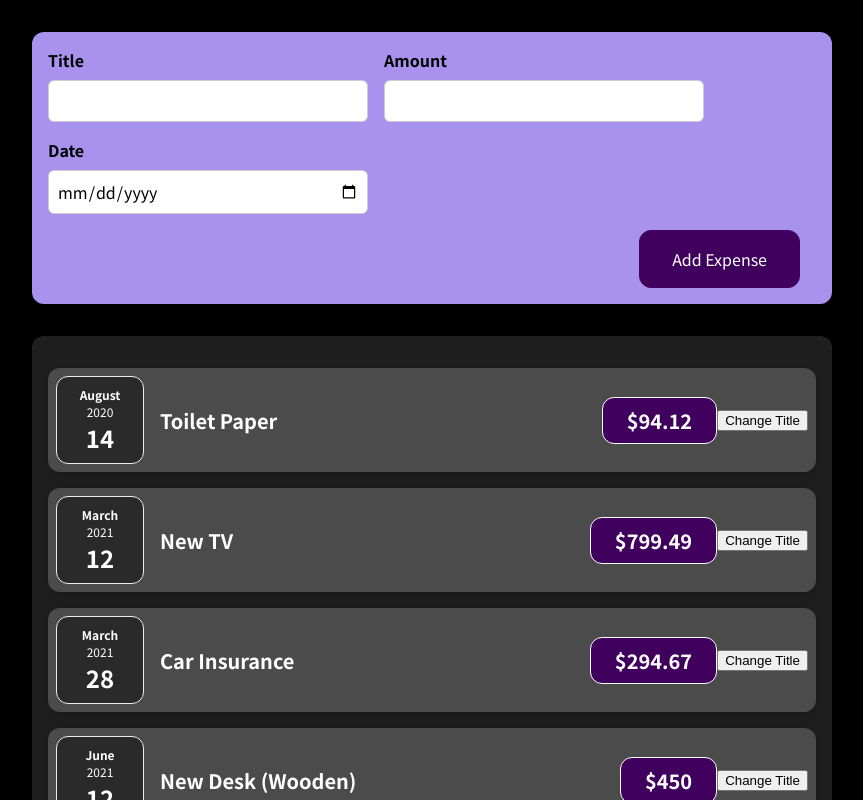
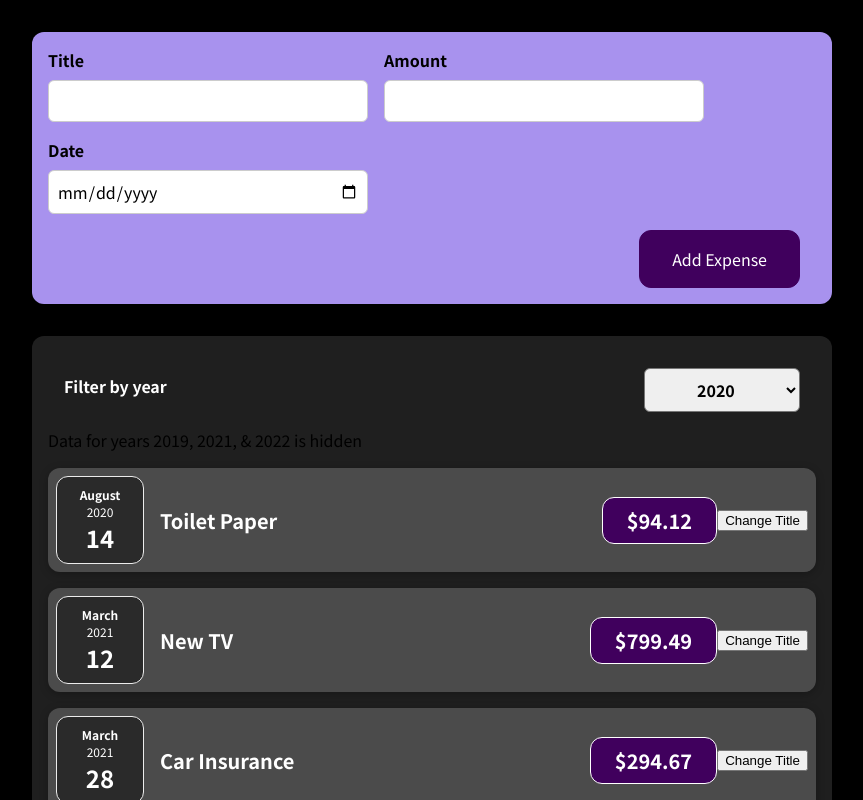
Before and after one commit to shefcodev/expenses-tracker-app, a React (Create React App) app: page / in a window 1280 px wide. Shown: the top 800 px of the page, without its empty margins (208-1071 px from the left). Built offline with nearby package versions, Linux system fonts and the light colour scheme.

Commit message:
implemented expense filter functionality

```diff
--- a/src/App.js
+++ b/src/App.js
@@ -30,6 +30,10 @@
     },
   ];
 
+  const addExpenseHandler = expense => {
+    console.log("In App.js", expense);
+  }
+
   // return React.createElement(
   //   "div",
   //   {},
@@ -39,7 +43,7 @@
 
   return (
     <div>
-      <NewExpense />
+      <NewExpense onAddExpense={addExpenseHandler} />
       <Expenses expenses={expenses} />
     </div>
   );
--- a/src/components/Expenses/ExpenseItem.js
+++ b/src/components/Expenses/ExpenseItem.js
@@ -5,7 +5,7 @@
 
 const ExpenseItem = ({ title, amount, date }) => {
   const [getTitle, setTitle] = useState(title);
-  console.log("ExpenseItem evaluated by React");
+  // console.log("ExpenseItem evaluated by React");
 
   const clickHandler = () => {
     setTitle("No Expense");
--- a/src/components/Expenses/Expenses.js
+++ b/src/components/Expenses/Expenses.js
@@ -1,11 +1,35 @@
-import React from "react";
+import React, { useState } from "react";
 import ExpenseItem from "./ExpenseItem";
 import Card from "../UI/Card";
+import ExpensesFilter from "./ExpensesFilter";
 import "./Expenses.css";
 
 const Expenses = ({ expenses }) => {
+  const [filteredYear, setFilteredYear] = useState("2020");
+  let filterInfoText = "2019, 2021, & 2022";
+
+  if (filteredYear === "2019") {
+    filterInfoText = "2020, 2021, & 2022";
+  } else if (filteredYear === "2020") {
+    filterInfoText = "2019, 2021, & 2022";
+  } else if (filteredYear === "2021") {
+    filterInfoText = "2019, 2020, & 2022";
+  } else if (filteredYear === "2022") {
+    filterInfoText = "2019, 2020, & 2021";
+  }
+
+  const filterChangeHandler = (selectedYear) => {
+    setFilteredYear(selectedYear);
+  };
+
   return (
     <Card className="expenses">
+      <ExpensesFilter
+        selected={filteredYear}
+        onChangeFilter={filterChangeHandler}
+      />
+      <p>Data for years {filterInfoText} is hidden</p>
+
       <ExpenseItem
         title={expenses[0].title}
         amount={expenses[0].amount}
@@ -28,6 +52,6 @@
       />
     </Card>
   );
-}
+};
 
 export default Expenses;
--- /dev/null
+++ b/src/components/Expenses/ExpensesFilter.css
@@ -0,0 +1,24 @@
+.expenses-filter {
+  color: white;
+  padding: 0 1rem;
+}
+
+.expenses-filter__control {
+  display: flex;
+  width: 100%;
+  align-items: center;
+  justify-content: space-between;
+  margin: 1rem 0;
+}
+
+.expenses-filter label {
+  font-weight: bold;
+  margin-bottom: 0.5rem;
+}
+
+.expenses-filter select {
+  font: inherit;
+  padding: 0.5rem 3rem;
+  font-weight: bold;
+  border-radius: 6px;
+}
--- /dev/null
+++ b/src/components/Expenses/ExpensesFilter.js
@@ -0,0 +1,24 @@
+import React from "react";
+import "./ExpensesFilter.css";
+
+const ExpensesFilter = ({ selected, onChangeFilter }) => {
+  const dropdownChangeHandler = ({ target: {value} }) => {
+    onChangeFilter(value);
+  };
+
+  return (
+    <div className="expenses-filter">
+      <div className="expenses-filter__control">
+        <label>Filter by year</label>
+        <select value={selected} onChange={dropdownChangeHandler}>
+          <option value="2022">2022</option>
+          <option value="2021">2021</option>
+          <option value="2020">2020</option>
+          <option value="2019">2019</option>
+        </select>
+      </div>
+    </div>
+  );
+};
+
+export default ExpensesFilter;
--- a/src/components/NewExpense/ExpenseForm.js
+++ b/src/components/NewExpense/ExpenseForm.js
@@ -1,21 +1,111 @@
-import React from "react";
+import React, { useState } from "react";
 import "./ExpenseForm.css";
 
-const ExpenseForm = () => {
+const ExpenseForm = ({ onSaveExpenseData }) => {
+  const [newTitle, setNewTitle] = useState("");
+  const [newAmount, setNewAmount] = useState("");
+  const [newDate, setNewDate] = useState("");
+
+  // const [userInput, setUserInput] = useState({
+  //   newTitle: "",
+  //   newAmount: "",
+  //   newDate: ""
+  // });
+
+  const titleChangeHandler = ({ target }) => {
+    setNewTitle(target.value);
+    console.log(newTitle);
+
+    // setUserInput({
+    //   ...userInput,
+    //   newTitle: target.value,
+    // });
+
+    // setUserInput((prevState) => {
+    //   return {
+    //     ...prevState,
+    //     newTitle: target.value,
+    //   }
+    // });
+  };
+
+  const amountChangeHandler = ({ target }) => {
+    setNewAmount(target.value);
+    console.log(newAmount);
+
+    // setUserInput({
+    //   ...userInput,
+    //   newAmount: target.value,
+    // });
+  };
+
+  const dateChangeHandler = ({ target }) => {
+    setNewDate(target.value);
+    console.log(newDate);
+
+    // setUserInput({
+    //   ...userInput,
+    //   newDate: target.value,
+    // });
+  };
+
+  // const inputChangeHandler = (identifier, value) => {
+  //   if (identifier === "title") {
+  //     setNewTitle(value);
+  //     console.log(newTitle)
+  //   } else if (identifier === "amount") {
+  //     setNewAmount(value);
+  //   } else {
+  //     setNewDate(value);
+  //   }
+  // };
+
+  const submitHandler = (event) => {
+    event.preventDefault();
+
+    const expenseData = {
+      title: newTitle,
+      amount: newAmount,
+      date: new Date(newDate),
+    };
+
+    onSaveExpenseData(expenseData);
+
+    setNewTitle("");
+    setNewAmount("");
+    setNewDate("");
+  };
+
   return (
-    <form>
+    <form onSubmit={submitHandler}>
       <div className="new-expense__controls">
         <div className="new-expense__control">
           <label>Title</label>
-          <input type="text" />
+          <input
+            type="text"
+            value={newTitle}
+            onChange={titleChangeHandler}
+          />
         </div>
         <div className="new-expense__control">
           <label>Amount</label>
-          <input type="number" min="0.01" step="0.01" />
+          <input
+            type="number"
+            min="0.01"
+            step="0.01"
+            value={newAmount}
+            onChange={amountChangeHandler}
+          />
         </div>
         <div className="new-expense__control">
           <label>Date</label>
-          <input type="date" min="2019-01-01" max="2022-12-31" />
+          <input
+            type="date"
+            min="2019-01-01"
+            max="2022-12-31"
+            value={newDate}
+            onChange={dateChangeHandler}
+          />
         </div>
       </div>
       <div className="new-expense__actions">
--- a/src/components/NewExpense/NewExpense.js
+++ b/src/components/NewExpense/NewExpense.js
@@ -2,10 +2,19 @@
 import ExpenseForm from "./ExpenseForm";
 import "./NewExpense.css";
 
-const NewExpense = () => {
+const NewExpense = ({ onAddExpense }) => {
+  const saveExpenseDataHandler = (newExpenseData) => {
+    const expenseData = {
+      ...newExpenseData,
+      id: Math.random().toString(),
+    };
+
+    onAddExpense(expenseData);
+  };
+
   return (
     <div className="new-expense">
-      <ExpenseForm />
+      <ExpenseForm onSaveExpenseData={saveExpenseDataHandler} />
     </div>
   );
 };
```
